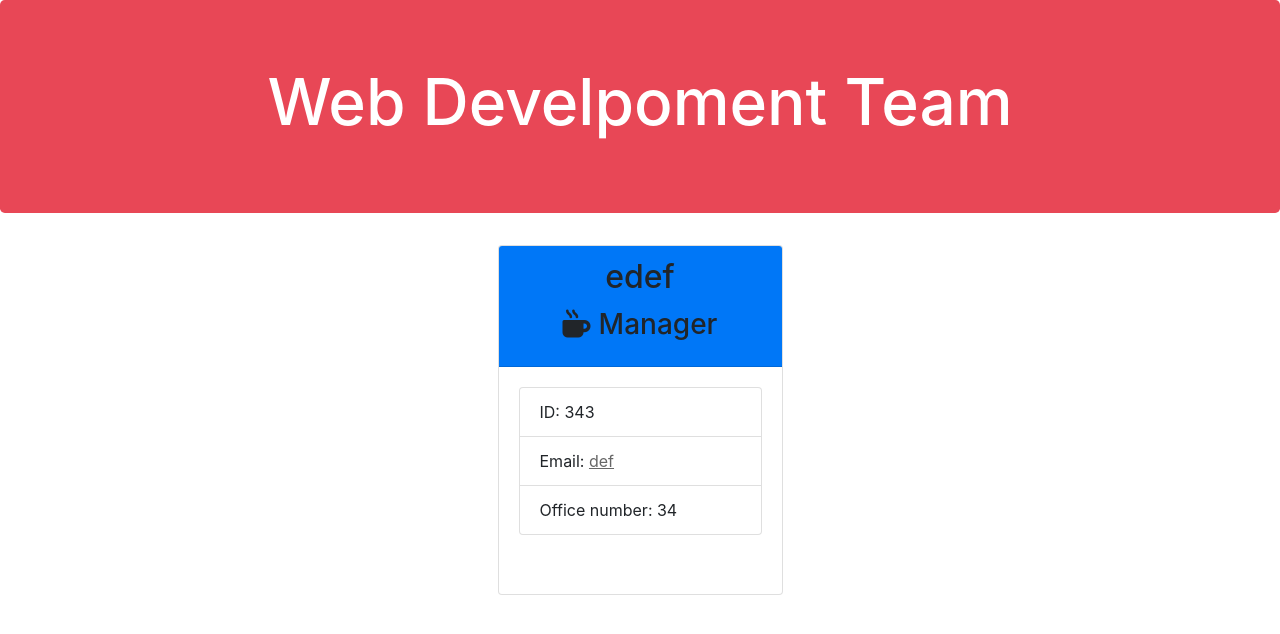
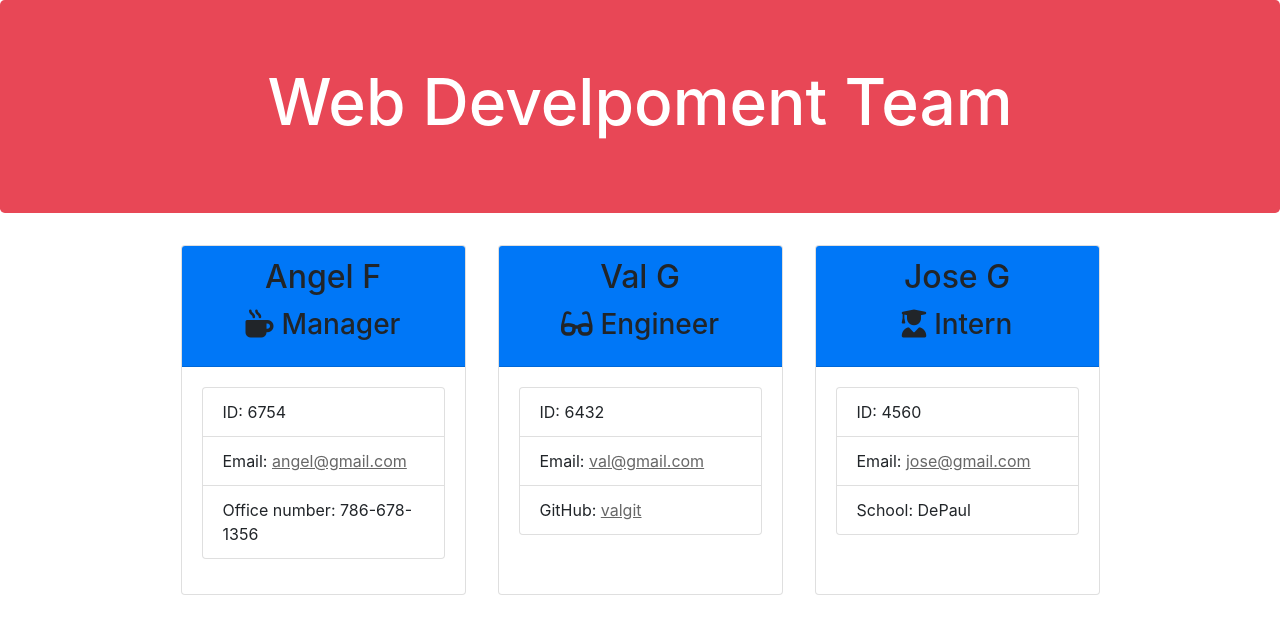
Before and after one commit to angelfloreschicago/TeamProfileGenerator, a website: page output/team.html in a window 1280 px wide. Drawn offline with nearby package versions, Linux system fonts and the light colour scheme.

Commit message:
updated readme and team.html

```diff
--- a/output/team.html
+++ b/output/team.html
@@ -23,14 +23,38 @@
         <div class="team-area row row-cols-3 justify-content-center">
             <div class="col-3 card employee-card">
     <div class="card-header manager-header">
-        <h2 class="card-title">edef</h2>
+        <h2 class="card-title">Angel F</h2>
         <h3 class="card-title"><i class="fas fa-mug-hot mr-2"></i>Manager</h3>
     </div>
     <div class="card-body">
         <ul class="list-group">
-            <li class="list-group-item">ID: 343</li>
-            <li class="list-group-item">Email: <a href="mailto:def">def</a></li>
-            <li class="list-group-item">Office number: 34</li>
+            <li class="list-group-item">ID: 6754</li>
+            <li class="list-group-item">Email: <a href="mailto:angel@gmail.com">angel@gmail.com</a></li>
+            <li class="list-group-item">Office number: 786-678-1356</li>
+        </ul>
+    </div>
+</div><div class="col-3 card employee-card">
+    <div class="card-header engineer-header">
+        <h2 class="card-title">Val G</h2>
+        <h3 class="card-title"><i class="fas fa-glasses mr-2"></i>Engineer</h3>
+    </div>
+    <div class="card-body">
+        <ul class="list-group">
+            <li class="list-group-item">ID: 6432</li>
+            <li class="list-group-item">Email: <a href="mailto:val@gmail.com">val@gmail.com</a></li>
+            <li class="list-group-item">GitHub: <a href="https://github.com/valgit" target="_blank" rel="noopener noreferrer">valgit</a></li>
+        </ul>
+    </div>
+</div><div class="col-3 card employee-card">
+    <div class="card-header intern-header">
+        <h2 class="card-title">Jose G</h2>
+        <h3 class="card-title"><i class="fas fa-user-graduate mr-2"></i>Intern</h3>
+    </div>
+    <div class="card-body">
+        <ul class="list-group">
+            <li class="list-group-item">ID: 4560</li>
+            <li class="list-group-item">Email: <a href="mailto:jose@gmail.com">jose@gmail.com</a></li>
+            <li class="list-group-item">School: DePaul</li>
         </ul>
     </div>
 </div>
```
Also changed, not shown: README.md, images/demo_screenshot_team.png (added), images/test_team_screenshot.png (added).
